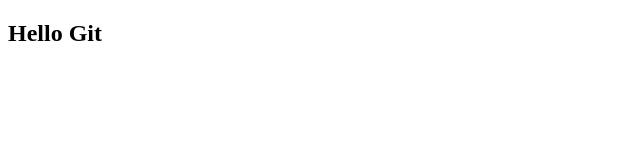
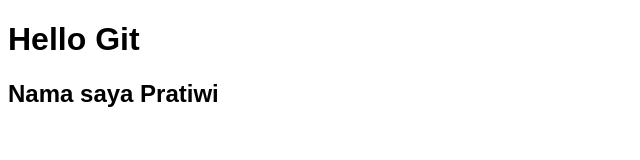
Before and after one commit to phcdm/Testing, a plain HTML site: page index.html in a window 1280 px wide. Shown: the whole page, without its empty margins (0-640 px from the left). Drawn offline with Linux system fonts and the light colour scheme.

Commit message:
add file style.css & modify index.html

```diff
--- a/index.html
+++ b/index.html
@@ -4,8 +4,10 @@
     <meta charset="UTF-8">
     <meta name="viewport" content="width=device-width, initial-scale=1.0">
     <title>Git Testing</title>
+    <link rel="stylesheet" href="style.css">
 </head>
 <body>
-    <h2>Hello Git </h2>
+    <h1> Hello Git </h1>
+    <h2> Nama saya Pratiwi </h2>
 </body>
 </html>
--- /dev/null
+++ b/style.css
@@ -0,0 +1,3 @@
+body{
+    font-family: Arial, Helvetica, sans-serif;
+}
```
